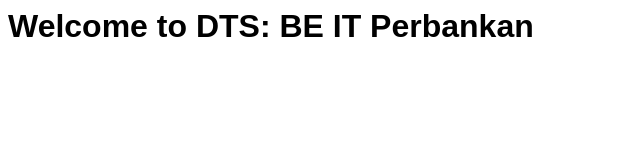
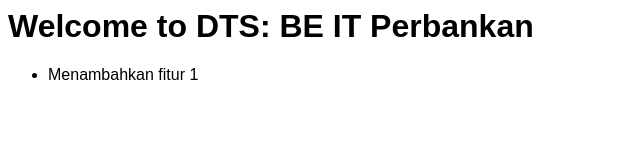
Before and after one commit to wilyanto/dts-learn-git, a plain HTML site: page index.html in a window 1280 px wide. Shown: the whole page, without its empty margins (0-640 px from the left). Drawn offline with Linux system fonts and the light colour scheme.

Commit message:
Menambahkan fitur 1

```diff
--- a/index.html
+++ b/index.html
@@ -8,5 +8,8 @@
     </head>
     <body>
         <h1>Welcome to DTS: BE IT Perbankan</h1>
+        <ul>
+            <li>Menambahkan fitur 1</li>
+        </ul>
     </body>
 </html>
```
